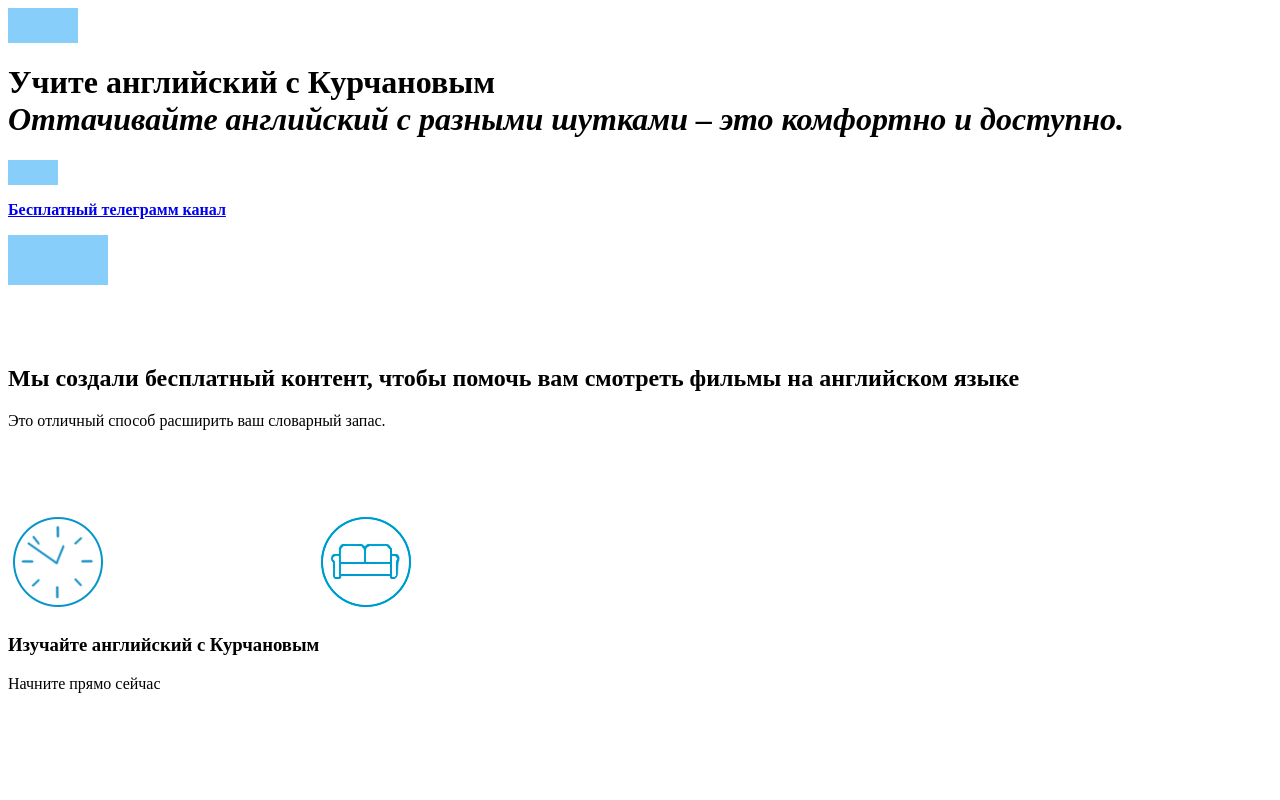
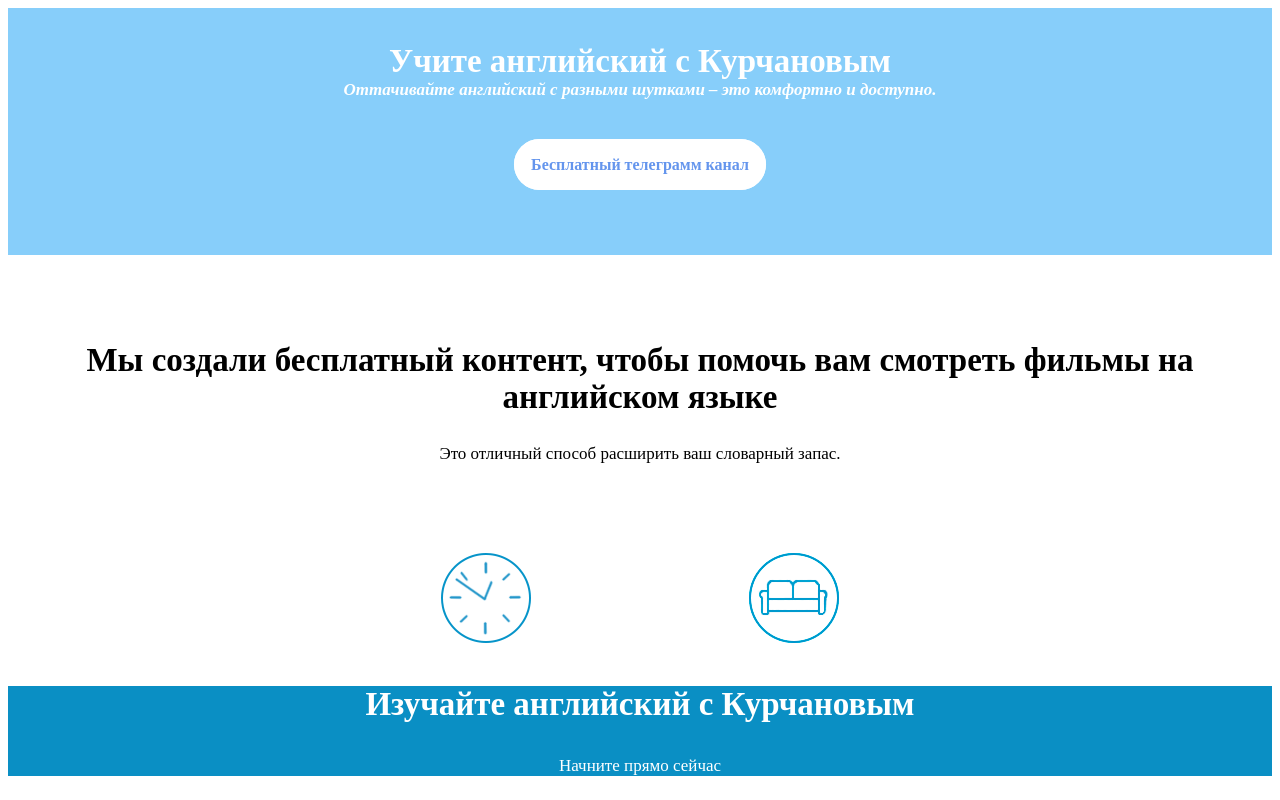
Before and after one commit to Afurlovecakes/site2, a plain HTML site: page index.html in a window 1280 px wide. Drawn offline with Linux system fonts and the light colour scheme.

Commit message:
Update index.html

```diff
--- a/index.html
+++ b/index.html
@@ -2,7 +2,7 @@
     <body>
         <head>
         <title>Английский с Курчановым</title>
-        <link href="style.css" type="text/css" rel=stylesheet">
+        <link href="style.css" type="text/css" rel="stylesheet">
                                                               </head>
         <header>
             <img src="https://github.com/Afurlovecakes/site2/blob/main/background.png?raw=true" width="70" height="35">
```
